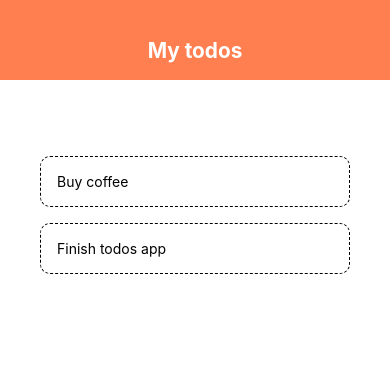
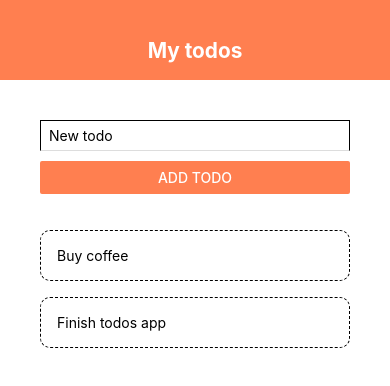
Before and after one commit to rafael-the-dev/react-native-basic, a React Native app: screen / in a window 390 px wide. Shown: the top 386 px of the page. Built offline with nearby package versions, Linux system fonts and the light colour scheme.

Commit message:
dismiss keyboard on input blur event

```diff
--- a/App.js
+++ b/App.js
@@ -1,8 +1,9 @@
 import { useCallback, useState } from "react";
-import { FlatList, StyleSheet, Text, View } from "react-native";
+import { Alert, FlatList, Keyboard, StyleSheet, TouchableWithoutFeedback, View } from "react-native";
 
 import Header from "./components/header";
 import TodoItem from "./components/todo-item";
+import AddTodo from "./components/add-todo";
 
 const App = () => {
     const [ todos, setTodos ] = useState([
@@ -15,6 +16,23 @@ const App = () => {
         setTodos(currentTodos => currentTodos.filter(todo => todo.key !== id))
     }, []);
 
+    const dismissKeyboardHandler = useCallback(() => {
+        Keyboard.dismiss();
+    }, [])
+
+    const addTodo = useCallback(text => {
+        if(text.length > 3) {
+            setTodos(currentTodos => [
+                ...currentTodos,
+                { key: `${currentTodos.length + 1}`,text },
+            ]);
+        } else {
+            Alert.alert("Ooops", "Todos must be over 3 chars long", [
+                { text: "Understood", onPress: () => console.log("alert closed")}
+            ])
+        }
+    }, [])
+
     const getItem = useCallback(({ item }) => (
         <TodoItem
             { ...item }
@@ -24,9 +42,11 @@ const App = () => {
     ), [ deleteHandler ]);
 
     return (
+        <TouchableWithoutFeedback onPress={dismissKeyboardHandler}>
             <View style={styles.container}>
                 <Header />
                 <View style={styles.content}>
+                    <AddTodo addTodo={addTodo} />
                     <View style={styles.list}>
                         <FlatList
                             data={todos}
@@ -35,6 +55,7 @@ const App = () => {
                     </View>
                 </View>
             </View>
+        </TouchableWithoutFeedback>
     );
 };
 
--- /dev/null
+++ b/components/add-todo/index.jsx
@@ -0,0 +1,42 @@
+import { useCallback, useState } from "react";
+import { Button, StyleSheet, TextInput, View } from "react-native"
+
+const AddTodo = ({ addTodo }) => {
+    const [ value, setValue ] = useState("");
+
+    const onChangeTextHandler = useCallback(text => setValue(text), []);
+    const onPressHandler = useCallback(() => {
+        setValue(currentValue => {
+            addTodo(currentValue);
+            return "";
+        })
+    }, [])
+
+    return (
+        <View>
+            <TextInput
+                onChangeText={onChangeTextHandler}
+                placeholder="New todo"
+                style={styles.input}
+                value={value}
+            />
+            <Button
+                color= "coral"
+                onPress={onPressHandler}
+                title="Add todo"
+            />
+        </View>
+    );
+};
+
+const styles = StyleSheet.create({
+    input: {
+        borderBottomColor: "#DDD",
+        borderWidth: 1,
+        marginBottom: 10,
+        paddingHorizontal: 8,
+        paddingVertical: 6
+    }
+})
+
+export default AddTodo;
```
Lines whose indentation alone changed are shown as unchanged.
